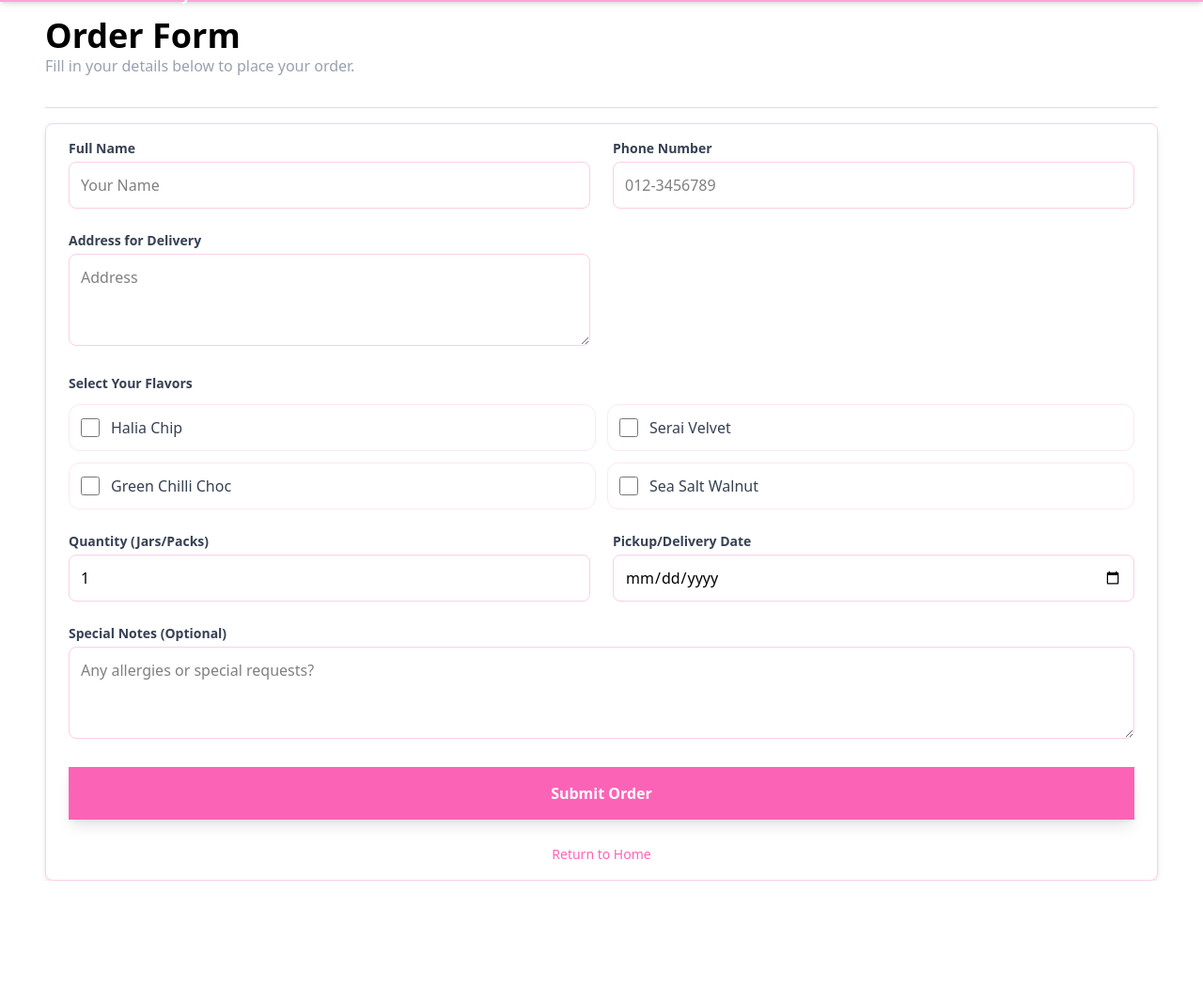
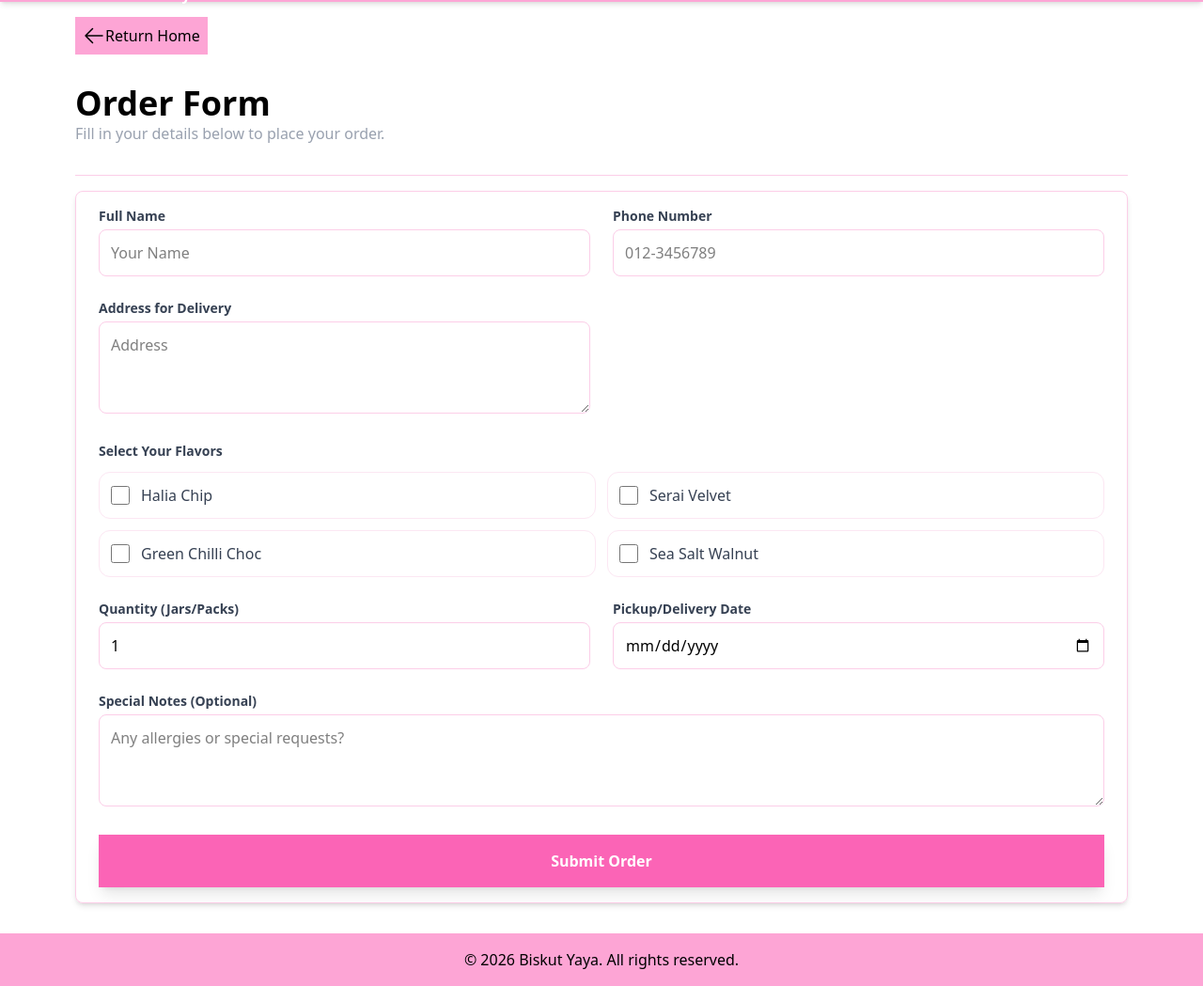
Before and after one commit to Liyana04/biskut-yaya, a website: page formbm.html in a window 1280 px wide. Shown: the part 30-1079 px from the top of the page at 94% size. Before the commit the page ends 967 px from the top, so only its background shows below. Drawn offline with Linux system fonts and the light colour scheme.

Commit message:
first commit

```diff
--- a/formbm.html
+++ b/formbm.html
@@ -23,7 +23,15 @@
     </nav>
   </header>
   <main class="container mx-auto px-4 md:px-12">
-    <div>
+
+    <div class="px-8">
+      <div class="text-center py-4">
+        <button onclick="window.location.href='index.html'" class="flex bg-pink-300 text-black font-medium p-2 hover:bg-pink-400
+            hover:text-white">
+            <svg xmlns="http://www.w3.org/2000/svg" fill="none" viewBox="0 0 24 24" stroke-width="1.5" stroke="currentColor" class="size-6">
+              <path stroke-linecap="round" stroke-linejoin="round" d="M10.5 19.5 3 12m0 0 7.5-7.5M3 12h18" />
+            </svg>Return Home</button>
+      </div>
       <div class="py-4">
         <h1 class="font-black text-4xl">Order Form</h1>
         <p class="text-gray-400">Fill in your details below to place your order.</p>
@@ -101,14 +109,12 @@
                         hover:bg-pink-500 hover:cursor-pointer transition-all transform hover:scale-[1.02] active:scale-95">
             Submit Order
           </button>
-
-          <div class="text-center">
-            <a href="index.html" class="text-sm text-pink-400 hover:underline">Return to Home</a>
-          </div>
-
         </form>
     </div>
 
   </main>
 </body>
+<footer>
+    <p class="text-center bg-pink-300 py-4 mt-8">&copy; 2026 Biskut Yaya. All rights reserved.</p>
+</footer>
 </html>
```
Also changed, not shown: index.html (+2 -2 lines), output.css.
